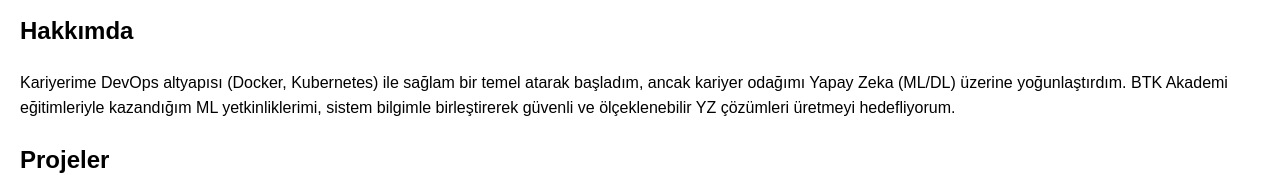
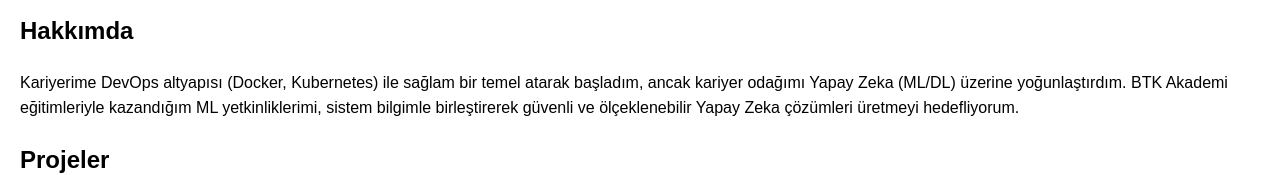
Before and after one commit to HavvaNur-A/HavvaNur-A.github.io, a plain HTML site: page index.html in a window 1280 px wide. Shown: the part 184-359 px from the top of the page. Drawn offline with Linux system fonts and the light colour scheme.

Commit message:
Update index.html

```diff
--- a/index.html
+++ b/index.html
@@ -18,7 +18,7 @@
     </div>
 
     <h2>Hakkımda</h2>
-    <p>Kariyerime DevOps altyapısı (Docker, Kubernetes) ile sağlam bir temel atarak başladım, ancak kariyer odağımı Yapay Zeka (ML/DL) üzerine yoğunlaştırdım. BTK Akademi eğitimleriyle kazandığım ML yetkinliklerimi, sistem bilgimle birleştirerek güvenli ve ölçeklenebilir YZ çözümleri üretmeyi hedefliyorum.</p>
+    <p>Kariyerime DevOps altyapısı (Docker, Kubernetes) ile sağlam bir temel atarak başladım, ancak kariyer odağımı Yapay Zeka (ML/DL) üzerine yoğunlaştırdım. BTK Akademi eğitimleriyle kazandığım ML yetkinliklerimi, sistem bilgimle birleştirerek güvenli ve ölçeklenebilir Yapay Zeka çözümleri üretmeyi hedefliyorum.</p>
 
     <h2>Projeler</h2>
 
```
